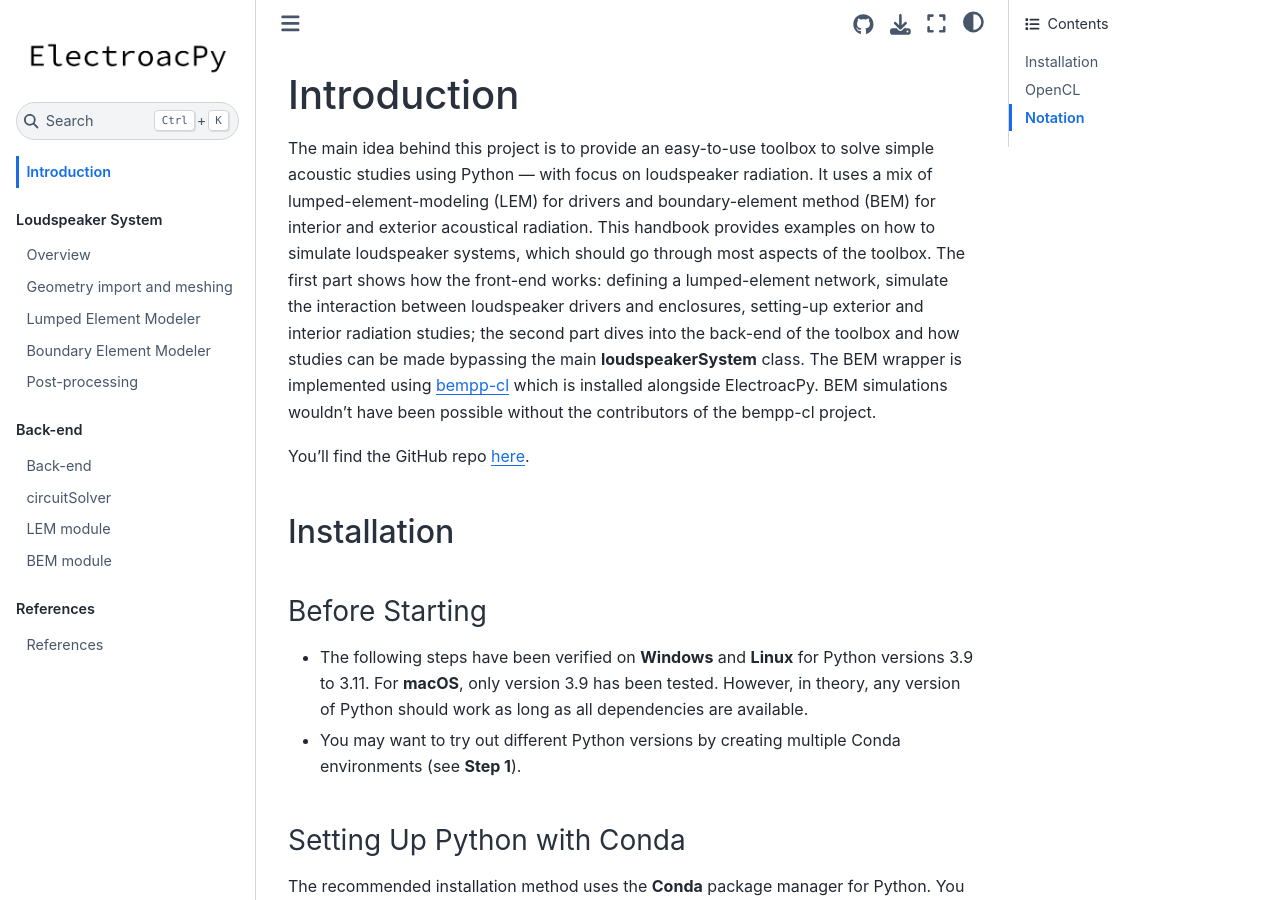
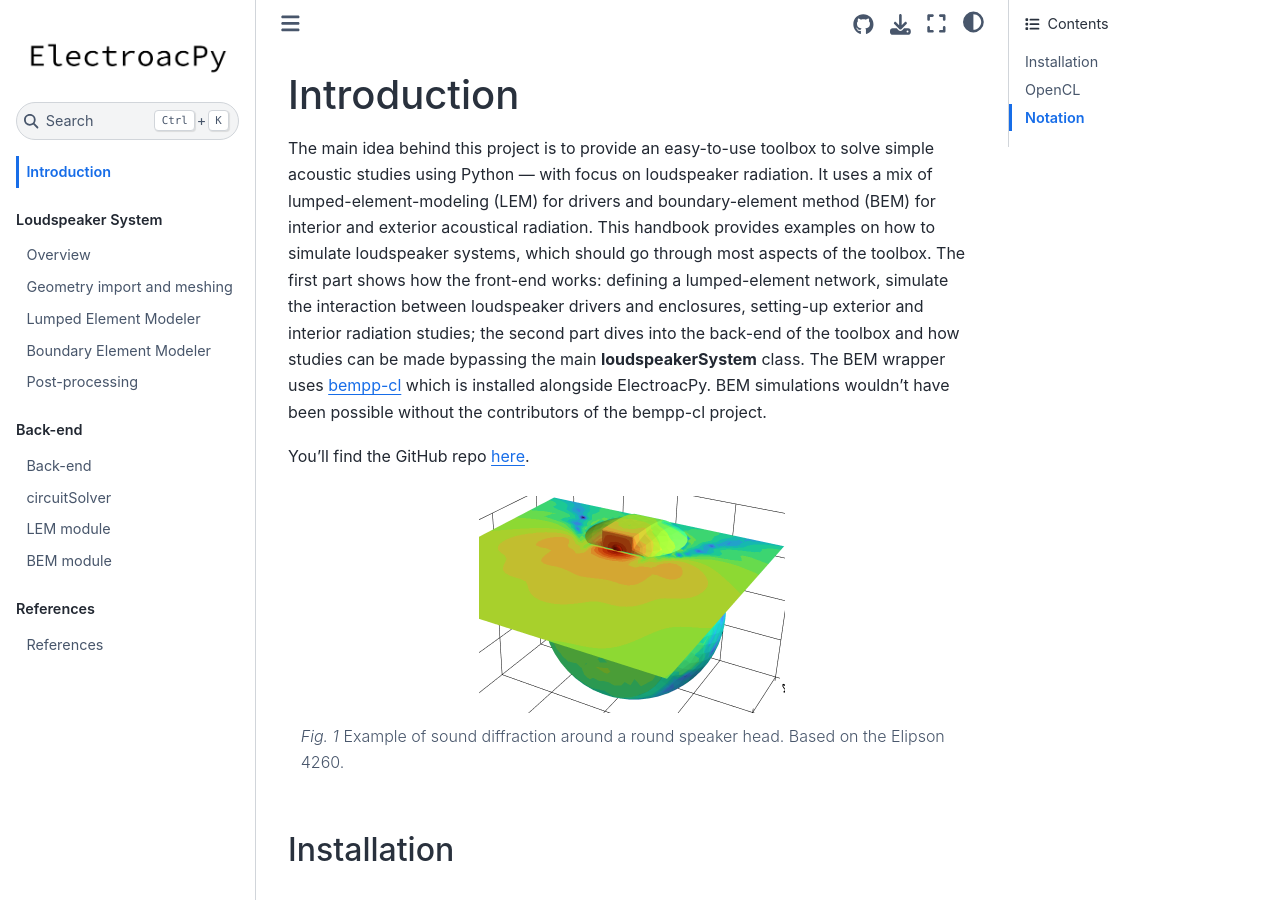
Before and after one commit to TomMunoz3772/electroacPy, a Jupyter Book: the page built from docs/01-introduction.md, in a window 1280 px wide and 900 px high. Built offline with Jupyter Book 1.0.4 settings and Sphinx 7.4.7 and the Sphinx Book theme 1.1.4, drawn with Linux system fonts in a browser that asks for light colours.

Commit message:
small addition to docs introduction

````diff
--- a/docs/01-introduction.md
+++ b/docs/01-introduction.md
@@ -1,7 +1,14 @@
 # Introduction
-The main idea behind this project is to provide an easy-to-use toolbox to solve simple acoustic studies using Python --- with focus on loudspeaker radiation. It uses a mix of lumped-element-modeling (LEM) for drivers and boundary-element method (BEM) for interior and exterior acoustical radiation. This handbook provides examples on how to simulate loudspeaker systems, which should go through most aspects of the toolbox. The first part shows how the front-end works: defining a lumped-element network, simulate the interaction between loudspeaker drivers and enclosures, setting-up exterior and interior radiation studies; the second part dives into the back-end of the toolbox and how studies can be made bypassing the main **loudspeakerSystem** class. The BEM wrapper is implemented using [bempp-cl](https://bempp.com/) which is installed alongside ElectroacPy. BEM simulations wouldn’t have been possible without the contributors of the bempp-cl project.
+The main idea behind this project is to provide an easy-to-use toolbox to solve simple acoustic studies using Python --- with focus on loudspeaker radiation. It uses a mix of lumped-element-modeling (LEM) for drivers and boundary-element method (BEM) for interior and exterior acoustical radiation. This handbook provides examples on how to simulate loudspeaker systems, which should go through most aspects of the toolbox. The first part shows how the front-end works: defining a lumped-element network, simulate the interaction between loudspeaker drivers and enclosures, setting-up exterior and interior radiation studies; the second part dives into the back-end of the toolbox and how studies can be made bypassing the main **loudspeakerSystem** class. The BEM wrapper uses [bempp-cl](https://bempp.com/) which is installed alongside ElectroacPy. BEM simulations wouldn’t have been possible without the contributors of the bempp-cl project.
 
 You'll find the GitHub repo [here](https://github.com/TchoumTchoum/electroacPy).
+
+```{figure} ./boundary_images/intro_field.png
+    :name: intro-image
+    :scale: 50%
+
+Example of sound diffraction around a round speaker head. Based on the Elipson 4260.
+```
 
 ## Installation
 ### Before Starting
````
Also changed, not shown: docs/boundary_images/intro_field.png (added).
